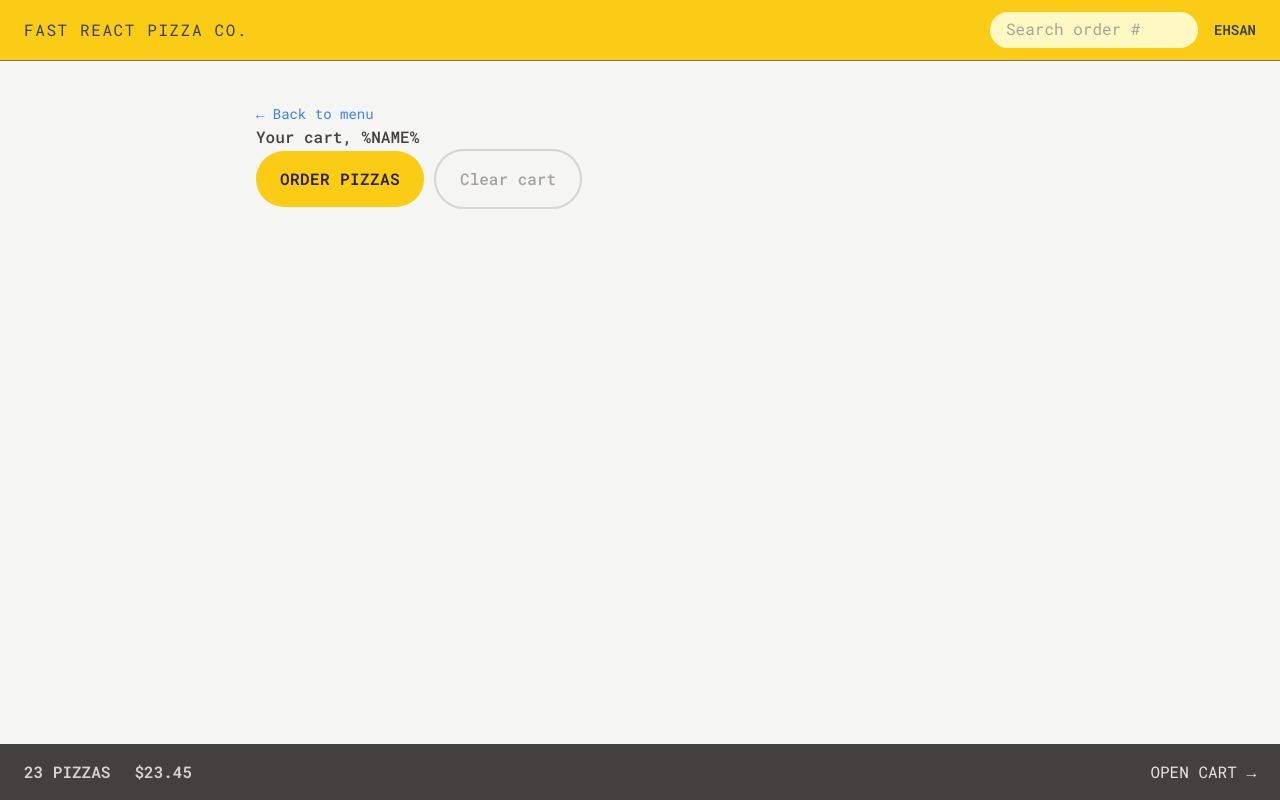
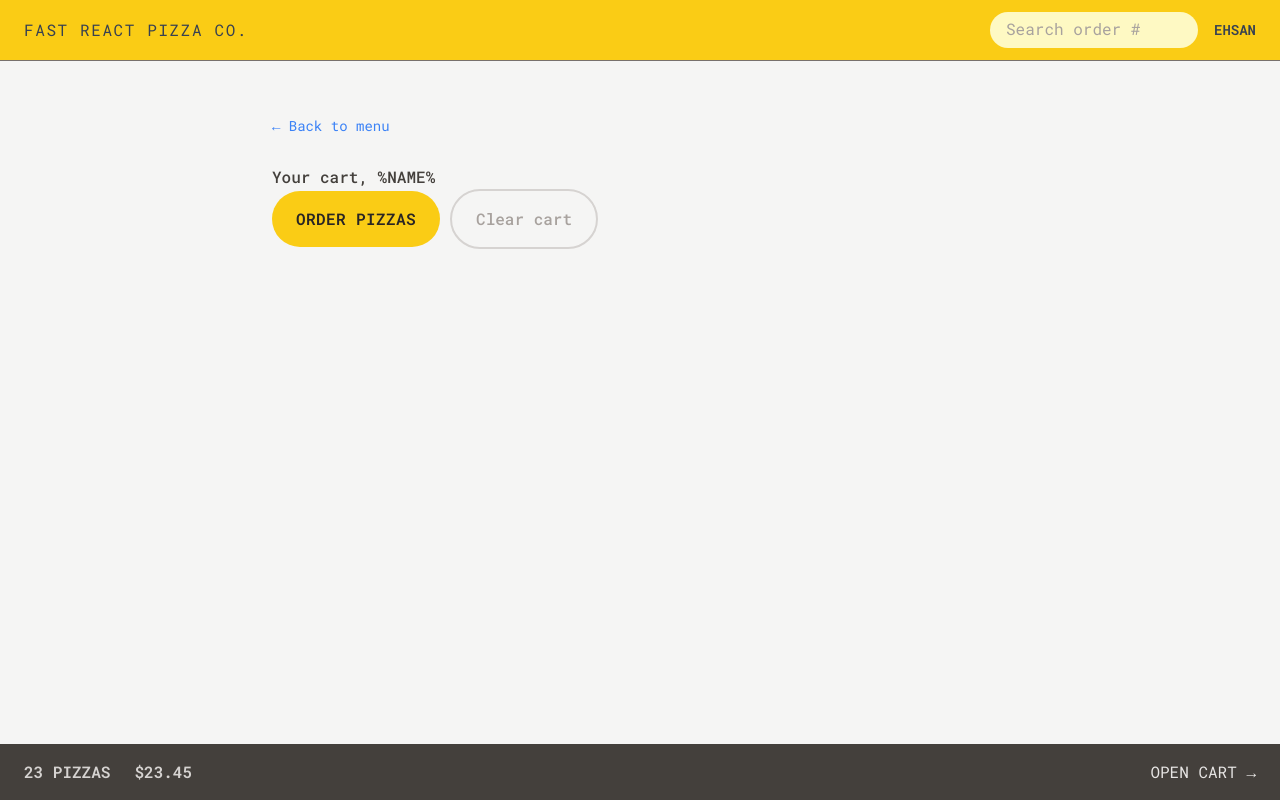
Before and after one commit to ehsanmehrjoo/Fast-React-Pizza, a React (Vite) app: page /cart in a window 1280 px wide. Built offline with nearby package versions, Linux system fonts and the light colour scheme.

Commit message:
Update  Cart  tailwind

```diff
--- a/src/features/cart/Cart.jsx
+++ b/src/features/cart/Cart.jsx
@@ -30,10 +30,10 @@ function Cart() {
   // const cart = fakeCart;
 
   return (
-    <div>
+    <div className='py-3 px-4'>
       <LinkButton  to="/menu" className='text-sm text-blue-500 hover:text-blue-600 hover:underline'>&larr; Back to menu</LinkButton>
 
-      <h2 className='font-medium text-base'>Your cart, %NAME%</h2>
+      <h2 className='font-medium text-base mt-7'>Your cart, %NAME%</h2>
 
       <div>
       <Button to="/order/new" type='primary'>Order pizzas</Button>
```
